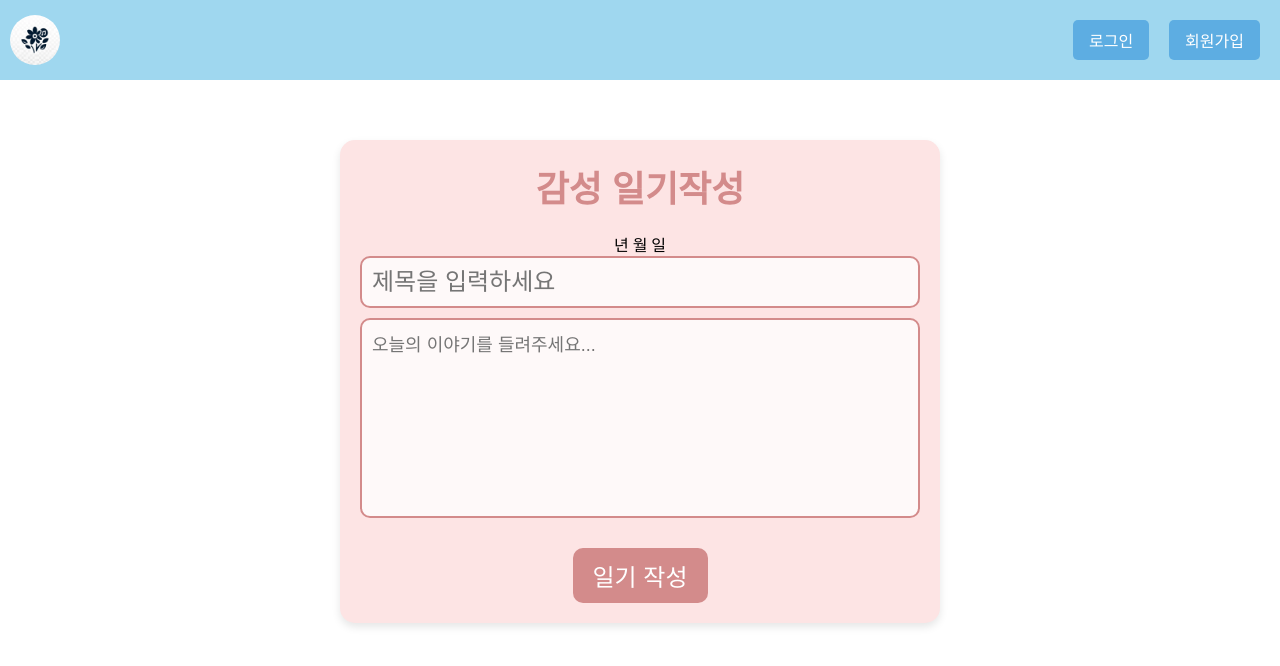
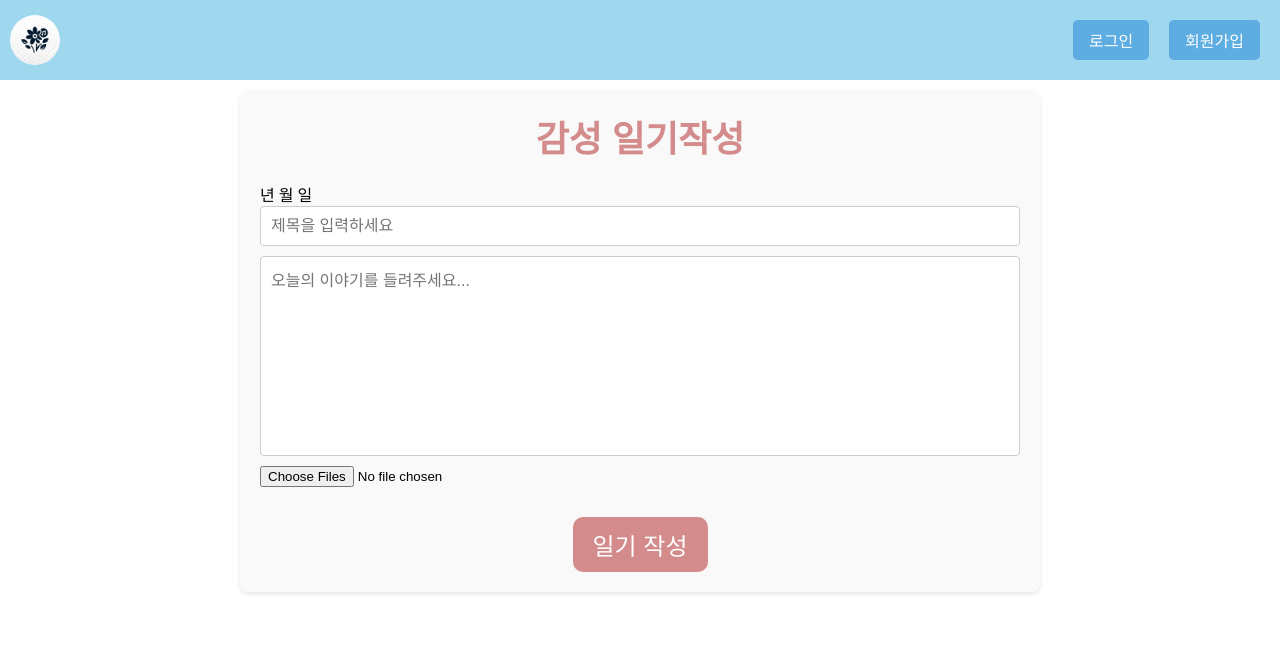
Before and after one commit to MIDAS-FC/frontend, a React (Create React App) app: page /WriteDiary in a window 1280 px wide. Shown: the top 666 px of the page. Built offline with nearby package versions, Linux system fonts and the light colour scheme.

Commit message:
second merge

```diff
--- a/src/components/layouts/Header.tsx
+++ b/src/components/layouts/Header.tsx
@@ -1,11 +1,8 @@
-import axios from "axios";
+import { useEffect, useState } from "react";
 import { useNavigate } from "react-router-dom";
 import { useAuth } from "../../AuthProvider";
-import React, { useState, useEffect } from "react";
 import logo from "../../assets/icons/logo.webp";
 import * as S from "../layouts/Styles/Header.style";
-
-axios.defaults.baseURL = "/auth";
 
 function Header() {
   const navigate = useNavigate();
--- a/src/components/layouts/Layout.tsx
+++ b/src/components/layouts/Layout.tsx
@@ -1,5 +1,4 @@
 import { Outlet } from "react-router-dom";
-import { AuthProvider } from "../../AuthProvider";
 import Footer from "./Footer";
 import Header from "./Header";
 import SideBar from "./SideBar";
@@ -8,7 +7,6 @@ import * as S from "./Styles/Layout.style";
 function Layout() {
   return (
     <>
-      <AuthProvider>
       <Header />
       <S.MainContent>
         <SideBar />
@@ -17,7 +15,6 @@ function Layout() {
         </S.Content>
       </S.MainContent>
       <Footer />
-      </AuthProvider>
     </>
   );
 }
--- a/src/pages/Member/LoginRedirectPage.tsx
+++ b/src/pages/Member/LoginRedirectPage.tsx
@@ -50,7 +50,9 @@ const LoginRedirectPage = () => {
       setEmail(email);
       setNickname(nickName);
 
-      axios.defaults.headers.common["Authorization"] = `Bearer ${accessToken}`;
+      axios.defaults.headers.common[
+        "Authorization-Access"
+      ] = `Bearer ${accessToken}`;
 
       navigate("/");
     } else {
--- a/src/pages/diary/Styles/WriteDiary.style.ts
+++ b/src/pages/diary/Styles/WriteDiary.style.ts
@@ -1,17 +1,12 @@
 import styled from "styled-components";
 
 export const Container = styled.div`
-  display: flex;
-  flex-direction: column;
-  align-items: center;
-  justify-content: center;
-  background: #fde4e4; /* 따뜻한 배경 색상 */
+  max-width: 800px;
+  margin: 0 auto;
   padding: 20px;
-  border-radius: 15px;
-  box-shadow: 0 4px 8px rgba(0, 0, 0, 0.1);
-  max-width: 600px;
-  margin: 50px auto;
-  text-align: center;
+  background-color: #f9f9f9;
+  border-radius: 8px;
+  box-shadow: 0 2px 4px rgba(0, 0, 0, 0.1);
 `;
 
 export const Header = styled.h1`
@@ -19,12 +14,12 @@ export const Header = styled.h1`
   font-size: 36px;
   color: #d38b8b;
   margin-bottom: 20px;
+  text-align: center;
 `;
 
-export const Form = styled.div`
+export const Form = styled.form`
   display: flex;
   flex-direction: column;
-  width: 100%;
 `;
 
 export const Input = styled.input`
@@ -32,33 +27,25 @@ export const Input = styled.input`
   font-size: 24px;
   padding: 10px;
   margin-bottom: 10px;
-  border: 2px solid #d38b8b;
-  border-radius: 10px;
-  outline: none;
-  background-color: rgba(255, 255, 255, 0.8);
-  transition: background-color 0.3s ease;
-
-  &:focus {
-    background-color: rgba(255, 255, 255, 1);
-  }
+  border: 1px solid #ccc;
+  border-radius: 4px;
+  font-size: 16px;
 `;
 
 export const TextArea = styled.textarea`
   font-family: "Malgun Gothic", sans-serif; /* 맑은 고딕 폰트 */
   font-size: 18px;
   padding: 10px;
+  margin-bottom: 10px;
+  border: 1px solid #ccc;
+  border-radius: 4px;
+  font-size: 16px;
   height: 200px;
+  resize: none;
+`;
+
+export const FileInput = styled.input`
   margin-bottom: 10px;
-  border: 2px solid #d38b8b;
-  border-radius: 10px;
-  outline: none;
-  background-color: rgba(255, 255, 255, 0.8);
-  resize: none;
-  transition: background-color 0.3s ease;
-
-  &:focus {
-    background-color: rgba(255, 255, 255, 1);
-  }
 `;
 
 export const ImageContainer = styled.div`
@@ -90,6 +77,6 @@ export const Button = styled.button`
 
 export const ButtonGroup = styled.div`
   display: flex;
-  justify-content: space-around;
+  justify-content: center;
   margin-top: 20px;
 `;
--- a/src/pages/diary/diary.tsx
+++ b/src/pages/diary/diary.tsx
@@ -1,12 +1,30 @@
-import React, { useState } from "react";
-import { useLocation } from "react-router-dom";
+import React, { useEffect, useState } from "react";
+import { useLocation, useNavigate } from "react-router-dom";
+import api from "../../axiosInterceptor";
 import * as S from "./Styles/WriteDiary.style";
 
 function WriteDiary() {
   const location = useLocation();
-  const { day, month, year } = location.state || {};
+  const navigate = useNavigate();
   const [title, setTitle] = useState("");
   const [content, setContent] = useState("");
+  const [selectedDate, setSelectedDate] = useState<number | null>(null);
+  const [currentYear, setCurrentYear] = useState<number | null>(null);
+  const [currentMonth, setCurrentMonth] = useState<number | null>(null);
+  const [images, setImages] = useState<File[]>([]);
+
+  useEffect(() => {
+    const searchParams = new URLSearchParams(location.search);
+    const year = searchParams.get("year");
+    const month = searchParams.get("month");
+    const day = searchParams.get("day");
+
+    if (year && month && day) {
+      setCurrentYear(Number(year));
+      setCurrentMonth(Number(month));
+      setSelectedDate(Number(day));
+    }
+  }, [location.search]);
 
   const handleTitleChange = (e: React.ChangeEvent<HTMLInputElement>) => {
     setTitle(e.target.value);
@@ -16,18 +34,67 @@ function WriteDiary() {
     setContent(e.target.value);
   };
 
-  const handleSave = () => {
-    // 저장 로직 구현
-    alert("일기가 저장되었습니다!");
+  const handleFileChange = (e: React.ChangeEvent<HTMLInputElement>) => {
+    if (e.target.files) {
+      setImages(Array.from(e.target.files));
+    }
+  };
+
+  const handleSave = async (e: React.FormEvent) => {
+    e.preventDefault();
+
+    if (!currentYear || !currentMonth || !selectedDate) {
+      alert("날짜를 선택해주세요.");
+      return;
+    }
+
+    const formData = new FormData();
+    formData.append("year", currentYear.toString());
+    formData.append("month", currentMonth.toString());
+    formData.append("day", selectedDate.toString());
+
+    const diaryData = JSON.stringify({ title, comment: content });
+    formData.append(
+      "diary",
+      new Blob([diaryData], { type: "application/json" })
+    );
+
+    images.forEach((image) => formData.append("images", image));
+
+    try {
+      const response = await api.post("/diary/calendar", formData, {
+        headers: {
+          "Content-Type": "multipart/form-data",
+        },
+      });
+      console.log(response);
+      alert("일기가 저장되었습니다!");
+    } catch (error: any) {
+      console.error("Error saving diary:", error);
+      if (error.response) {
+        console.error("응답 데이터:", error.response.data);
+        console.error("응답 상태:", error.response.status);
+        console.error("응답 헤더:", error.response.headers);
+      } else if (error.request) {
+        console.error("요청 데이터:", error.request);
+      } else {
+        console.error("에러 메시지:", error.message);
+      }
+
+      if (error.response?.status === 401) {
+        alert("인증 오류입니다. 다시 로그인해주세요.");
+        navigate("/login");
+      }
+    }
   };
 
   return (
     <S.Container>
       <S.Header>감성 일기작성</S.Header>
       <div>
-        {year}년 {month}월 {day}일
+        {currentYear}년 {currentMonth}월 {selectedDate}일
       </div>
-      <S.Form>
+      <S.Form onSubmit={handleSave}>
         <S.Input
           type="text"
           value={title}
@@ -39,8 +106,9 @@ function WriteDiary() {
           onChange={handleContentChange}
           placeholder="오늘의 이야기를 들려주세요..."
         />
+        <S.FileInput type="file" multiple onChange={handleFileChange} />
         <S.ButtonGroup>
-          <S.Button onClick={handleSave}>일기 작성</S.Button>
+          <S.Button type="submit">일기 작성</S.Button>
         </S.ButtonGroup>
       </S.Form>
     </S.Container>
--- a/src/pages/diarycalender/DiaryCalender.tsx
+++ b/src/pages/diarycalender/DiaryCalender.tsx
@@ -1,10 +1,11 @@
+import axios from "axios";
 import { AnimatePresence } from "framer-motion";
 import { useEffect, useState } from "react";
 import { useNavigate } from "react-router-dom";
+import { useAuth } from "../../AuthProvider";
+import api from "../../axiosInterceptor";
 import Calender from "./Calender";
 import * as S from "./Styles/DiaryCalender.style";
-import api from "../../axiosInterceptor";
-import axios from "axios";
 
 interface DiaryInfoResponse {
   diaryId: number;
@@ -28,14 +29,15 @@ function DiaryCalender() {
   const [monthInfo, setMonthInfo] = useState<DiaryInfoResponse[] | null>(null);
   const [dayInfo, setDayInfo] = useState<DiaryInfoResponse[] | null>(null);
   const navigate = useNavigate();
+  const { isLoggedIn } = useAuth();
 
   // 토큰 관련
   useEffect(() => {
     const token = localStorage.getItem("accessToken");
     if (token) {
       api.defaults.headers.common["Authorization-Access"] = `Bearer ${token}`;
+      console.log(token);
     } else {
-      console.log("token error");
     }
   }, []);
 
--- a/src/pages/mainpage/GuestMain.tsx
+++ b/src/pages/mainpage/GuestMain.tsx
@@ -1,4 +1,5 @@
 import { useNavigate } from "react-router-dom";
+import { useAuth } from "../../AuthProvider";
 import * as S from "./Styles/GuestMain.style";
 
 const Stars = () => {
@@ -13,6 +14,11 @@ const Stars = () => {
 
 const GuestMain = () => {
   const navigate = useNavigate();
+  const { isLoggedIn } = useAuth();
+
+  if (isLoggedIn) {
+    navigate("/");
+  }
 
   const handleStartClick = () => {
     navigate("/Login");
--- a/src/route/Router.tsx
+++ b/src/route/Router.tsx
@@ -1,6 +1,6 @@
 import axios from "axios";
 import { useEffect, useState } from "react";
-import { Navigate, Route, Routes } from "react-router-dom";
+import { Route, Routes } from "react-router-dom";
 import { useAuth } from "../AuthProvider";
 import Layout from "../components/layouts/Layout";
 import Join from "../pages/Member/Join";
```
Also changed, not shown: src/AuthProvider.tsx (+31 -19 lines), src/axiosInterceptor.js (+9 -102 lines), src/index.tsx (+4 -4 lines), src/pages/Member/Login.tsx (+11 -6 lines). Lines whose indentation alone changed are shown as unchanged.
